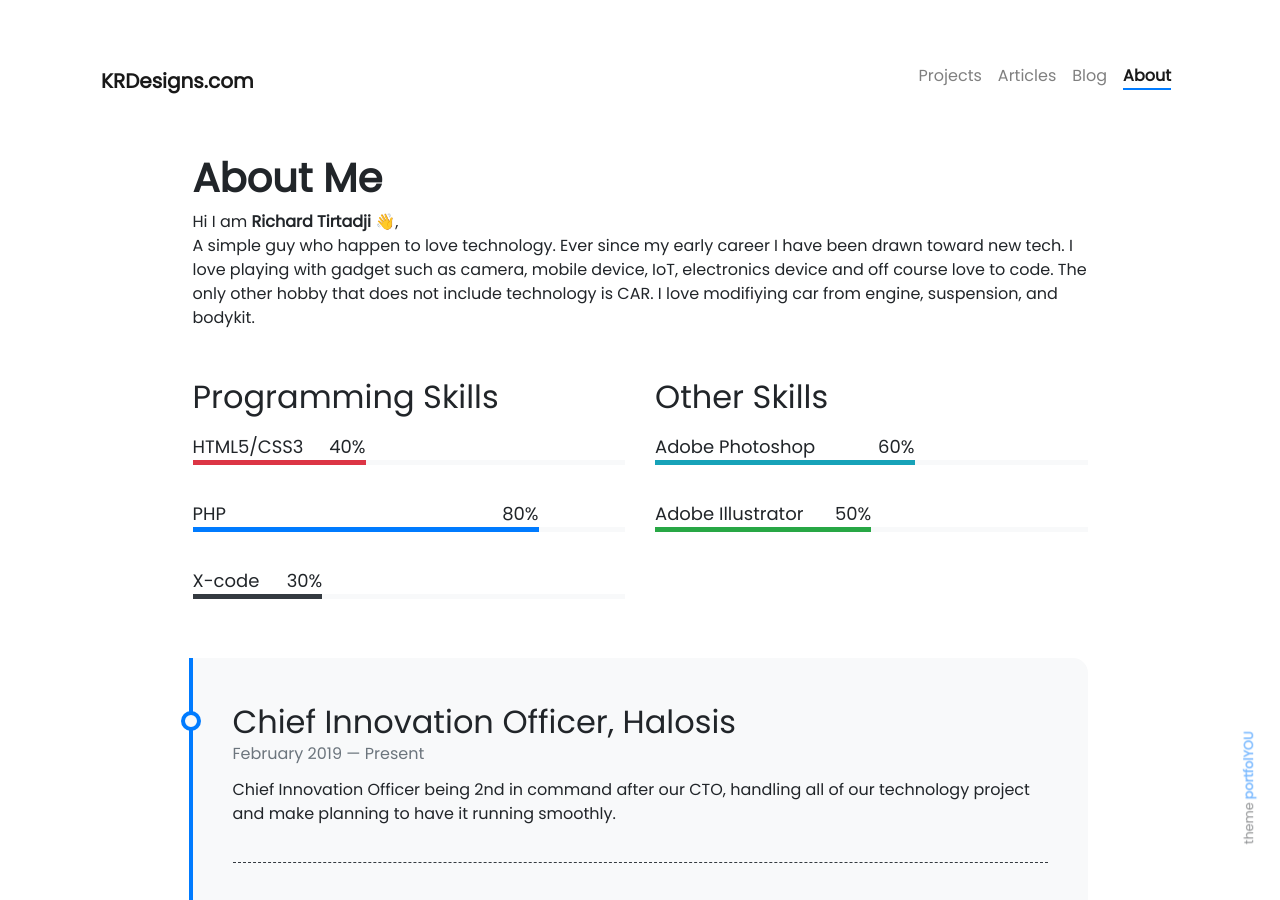
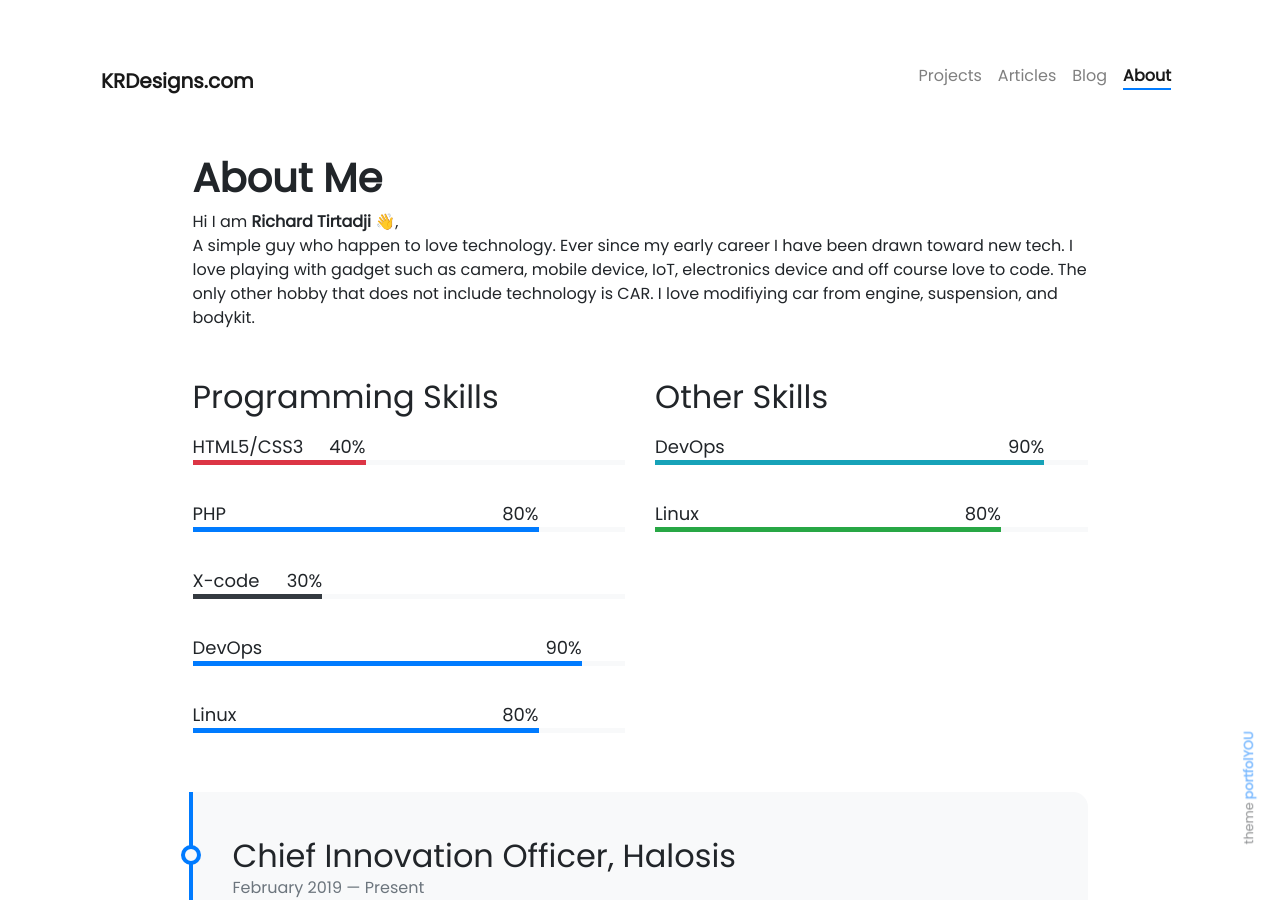
Before and after one commit to krdesigns-com/krdesigns-com.github.io, a Jekyll site: the page built from pages/about.md, in a window 1280 px wide and 900 px high. Built offline with Jekyll 4.4.1, drawn with Linux system fonts in a browser that asks for light colours; nearby versions of some CDN libraries; emoji names are drawn with the system emoji font.

Commit message:
add skills

```diff
--- a/_data/other-skills.yml
+++ b/_data/other-skills.yml
@@ -1,7 +1,7 @@
-- name: Adobe Photoshop
-  percentage: 60
+- name: DevOps
+  percentage: 90
   color: info
 
-- name: Adobe Illustrator
-  percentage: 50
+- name: Linux
+  percentage: 80
   color: success
--- a/_data/programming-skills.yml
+++ b/_data/programming-skills.yml
@@ -9,3 +9,11 @@
 - name: X-code
   percentage: 30
   color: dark
+
+- name: DevOps
+  percentage: 90
+  color:
+
+- name: Linux
+  percentage: 80
+  color:
```
